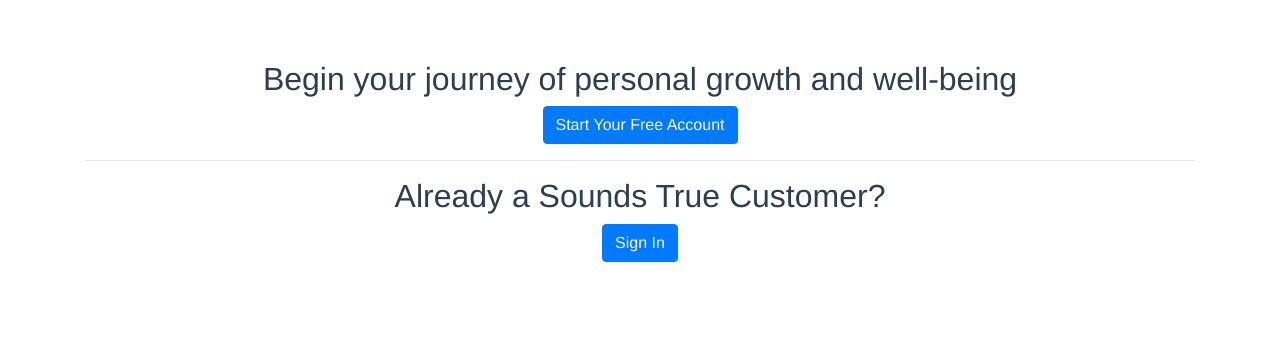
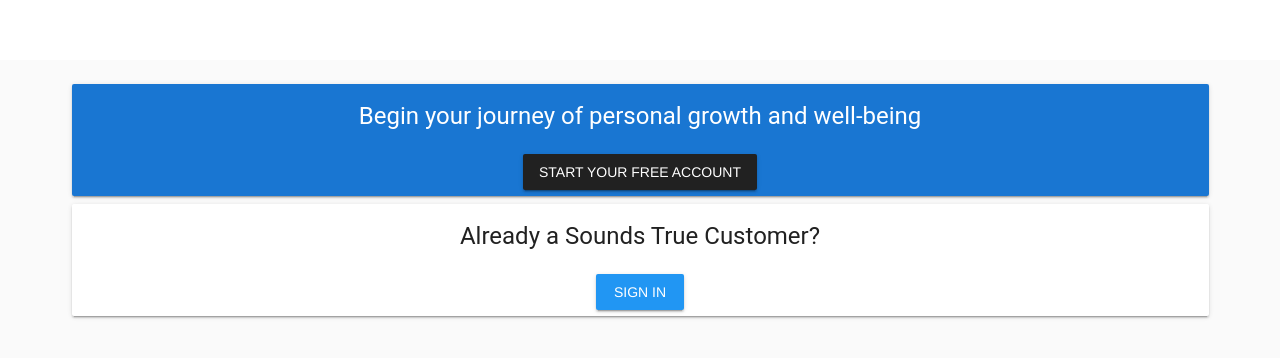
Before and after one commit to mariajcb/vue-login, a Vue app: page / in a window 1280 px wide. Shown: the top 358 px of the page. Built offline with nearby package versions, Linux system fonts and the light colour scheme.

Commit message:
rewrites AuthPage in Vuetify

```diff
--- a/package.json
+++ b/package.json
@@ -11,11 +11,10 @@
   },
   "dependencies": {
     "axios": "^0.19.0",
-    "bootstrap": "^4.3.1",
-    "bootstrap-vue": "^2.0.0-rc.24",
     "core-js": "^2.6.5",
     "vue": "^2.6.10",
     "vue-router": "^3.0.6",
+    "vuetify": "^1.5.16",
     "vuex": "^3.1.1"
   },
   "devDependencies": {
--- a/src/App.vue
+++ b/src/App.vue
@@ -1,7 +1,7 @@
 <template>
-  <div id="app">
+  <v-app id="app">
     <router-view />
-  </div>
+  </v-app>
 </template>
 
 <script>
--- a/src/main.js
+++ b/src/main.js
@@ -1,11 +1,11 @@
 import Vue from "vue";
 import App from "./App.vue";
+import Vuetify from 'vuetify'
 import BootstrapVue from "bootstrap-vue";
 import router from "./router";
-import "bootstrap/dist/css/bootstrap.css";
-import "bootstrap-vue/dist/bootstrap-vue.css";
+import 'vuetify/dist/vuetify.min.css'
 
-Vue.use(BootstrapVue);
+Vue.use(Vuetify);
 Vue.config.productionTip = false;
 
 new Vue({
--- a/src/views/AuthPage.vue
+++ b/src/views/AuthPage.vue
@@ -1,27 +1,21 @@
 <template lang="html">
-  <b-container>
-    <b-row class="text-center">
-      <b-col>
-        <h2>Begin your journey of personal growth and well-being</h2>
-      </b-col>
-    </b-row>
-    <b-row class="text-center">
-      <b-col>
-        <b-button variant="primary" to="/register">Start Your Free Account</b-button>
-      </b-col>
-    </b-row>
-    <hr>
-    <b-row class="text-center">
-      <b-col>
-        <h2>Already a Sounds True Customer?</h2>
-      </b-col>
-    </b-row>
-    <b-row class="text-center">
-      <b-col>
-        <b-button variant="primary" to="/login">Sign In</b-button>
-      </b-col>
-    </b-row>
-  </b-container>
+  <v-container grid-list-md text-xs-center>
+    <v-layout row wrap>
+      <v-flex xs12>
+        <v-card dark color="primary">
+          <v-card-text class="headline">Begin your journey of personal growth and well-being</v-card-text>
+          <v-btn to="/register">Start Your Free Account</v-btn>
+        </v-card>
+      </v-flex>
+      <v-spacer></v-spacer>
+      <v-flex xs12>
+        <v-card>
+          <v-card-text class="headline">Already a Sounds True Customer?</v-card-text>
+          <v-btn color="info" to="/login">Sign In</v-btn>
+        </v-card>
+      </v-flex>
+    </v-layout>
+  </v-container>
 </template>
 
 <script>
```
Also changed, not shown: 1 other file (tests, documents, lock files or other folders).
